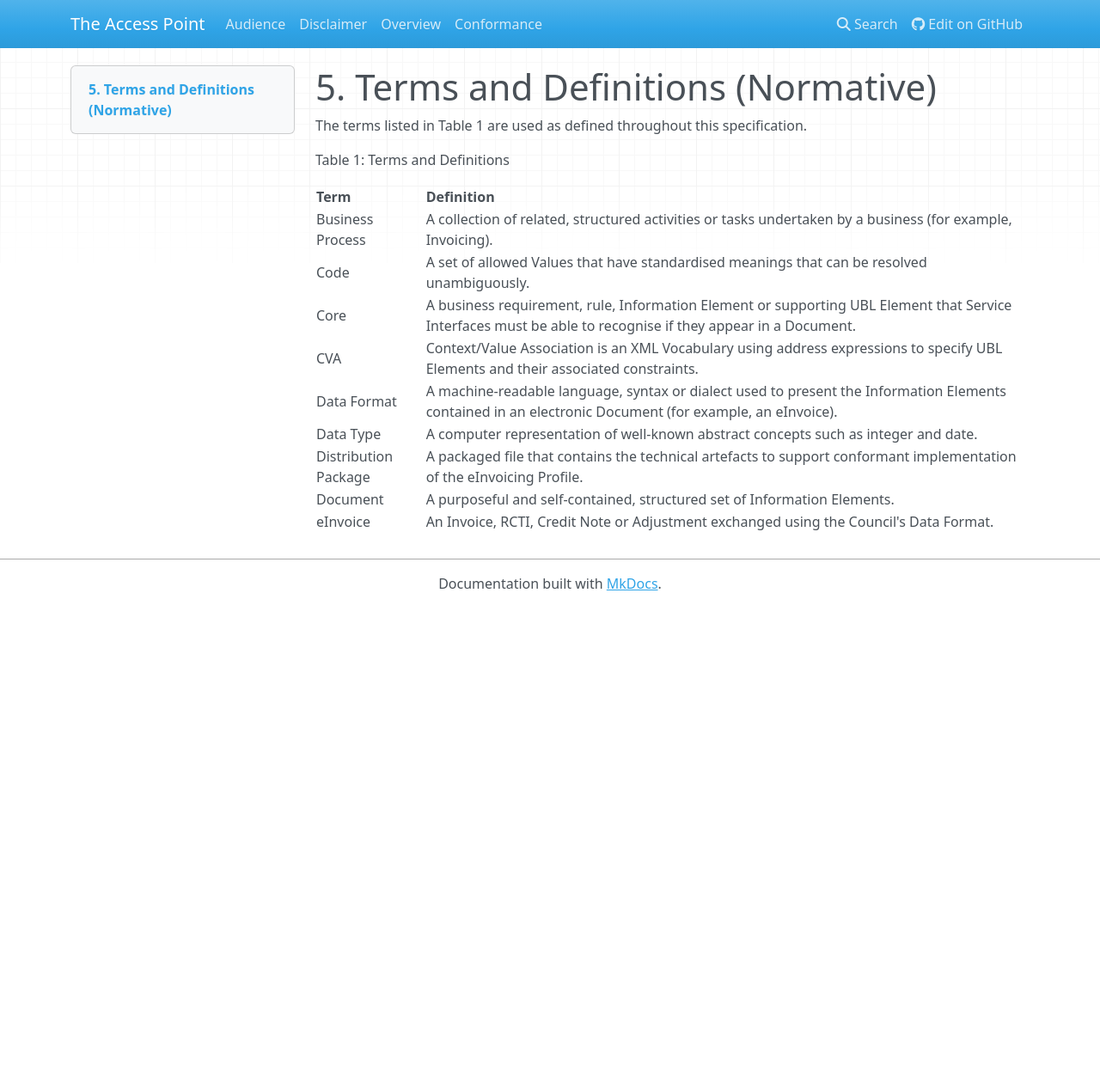
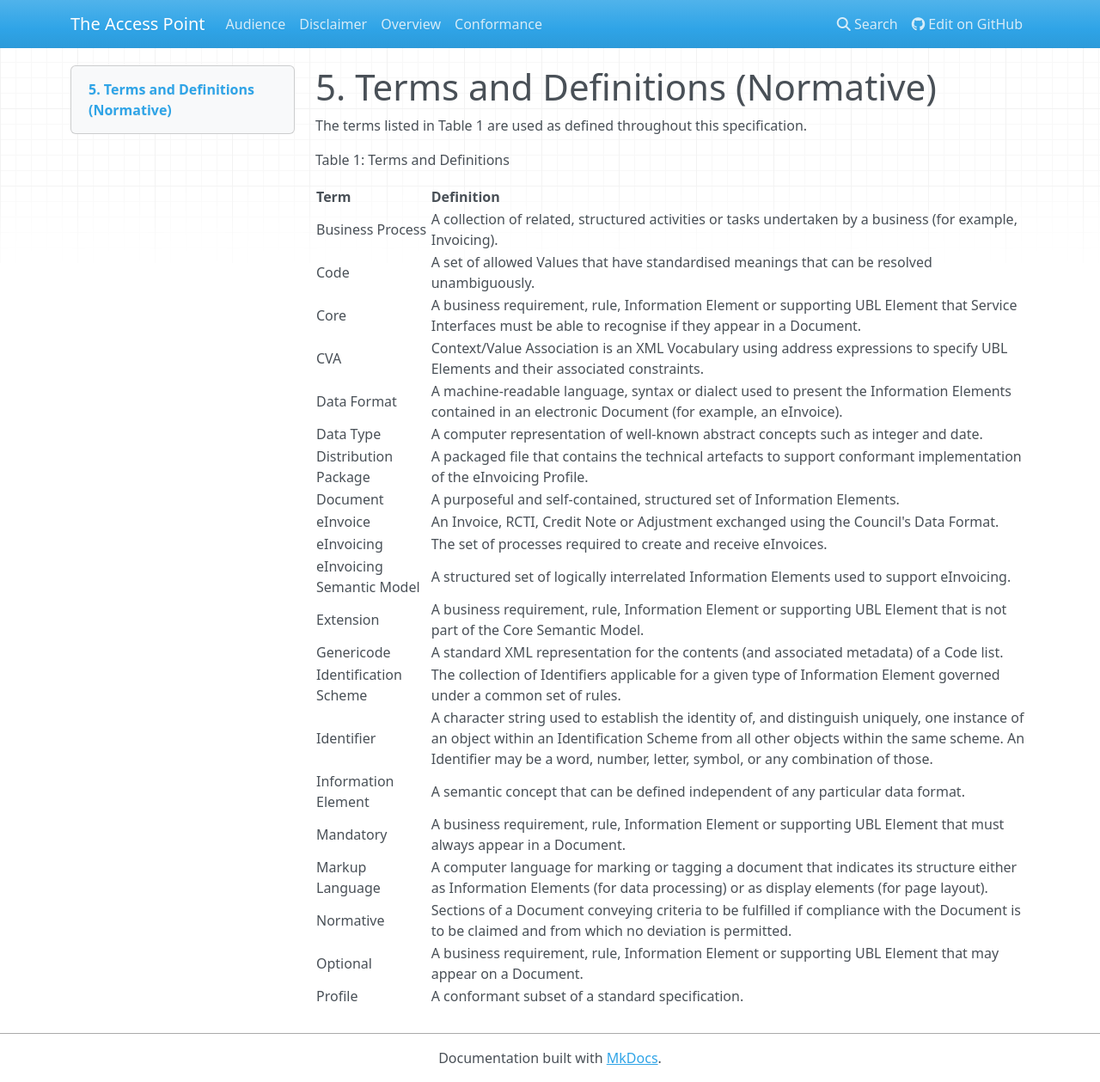
Before and after one commit to Digital-Business-Council/Access-Point, an MkDocs documentation site: the page built from docs/termsanddefinitions.md, in a window 1280 px wide and 1259 px high. Shown: the whole window at 86% size. Built offline with MkDocs 1.6.1, drawn with Linux system fonts in a browser that asks for light colours; nearby versions of some CDN libraries; old or Windows-style settings are respelled for this version of MkDocs.

Commit message:
Update termsanddefinitions.md

```diff
--- a/docs/termsanddefinitions.md
+++ b/docs/termsanddefinitions.md
@@ -16,3 +16,15 @@ Data Type |A computer representation of well-known abstract concepts such as int
 Distribution Package |A packaged file that contains the technical artefacts to support conformant implementation of the eInvoicing Profile. |
 Document |A purposeful and self-contained, structured set of Information Elements. |
 eInvoice |An Invoice, RCTI, Credit Note or Adjustment exchanged using the Council's Data Format. |
+eInvoicing |The set of processes required to create and receive eInvoices. |
+eInvoicing Semantic Model |A structured set of logically interrelated Information Elements used to support eInvoicing. |
+Extension |A business requirement, rule, Information Element or supporting UBL Element that is not part of the Core Semantic Model. |
+Genericode |A standard XML representation for the contents (and associated metadata) of a Code list. |
+Identification Scheme |The collection of Identifiers applicable for a given type of Information Element governed under a common set of rules. |
+Identifier |A character string used to establish the identity of, and distinguish uniquely, one instance of an object within an Identification Scheme from all other objects within the same scheme. An Identifier may be a word, number, letter, symbol, or any combination of those. |
+Information Element |A semantic concept that can be defined independent of any particular data format. |
+Mandatory |A business requirement, rule, Information Element or supporting UBL Element that must always appear in a Document. |
+Markup Language |A computer language for marking or tagging a document that indicates its structure either as Information Elements (for data processing) or as display elements (for page layout). |
+Normative | Sections of a Document conveying criteria to be fulfilled if compliance with the Document is to be claimed and from which no deviation is permitted. |
+Optional | A business requirement, rule, Information Element or supporting UBL Element that may appear on a Document. |
+Profile | A conformant subset of a standard specification. |
```
